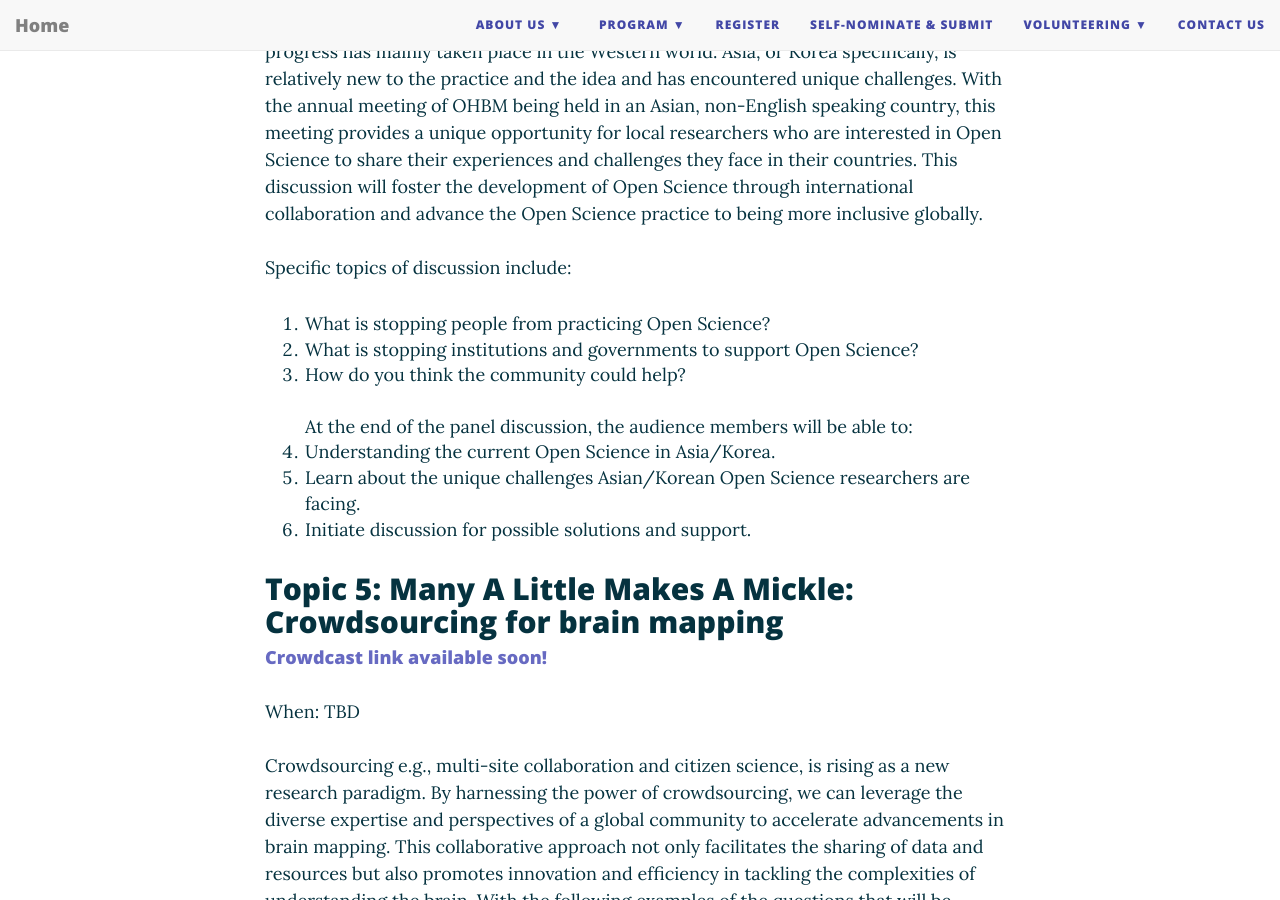
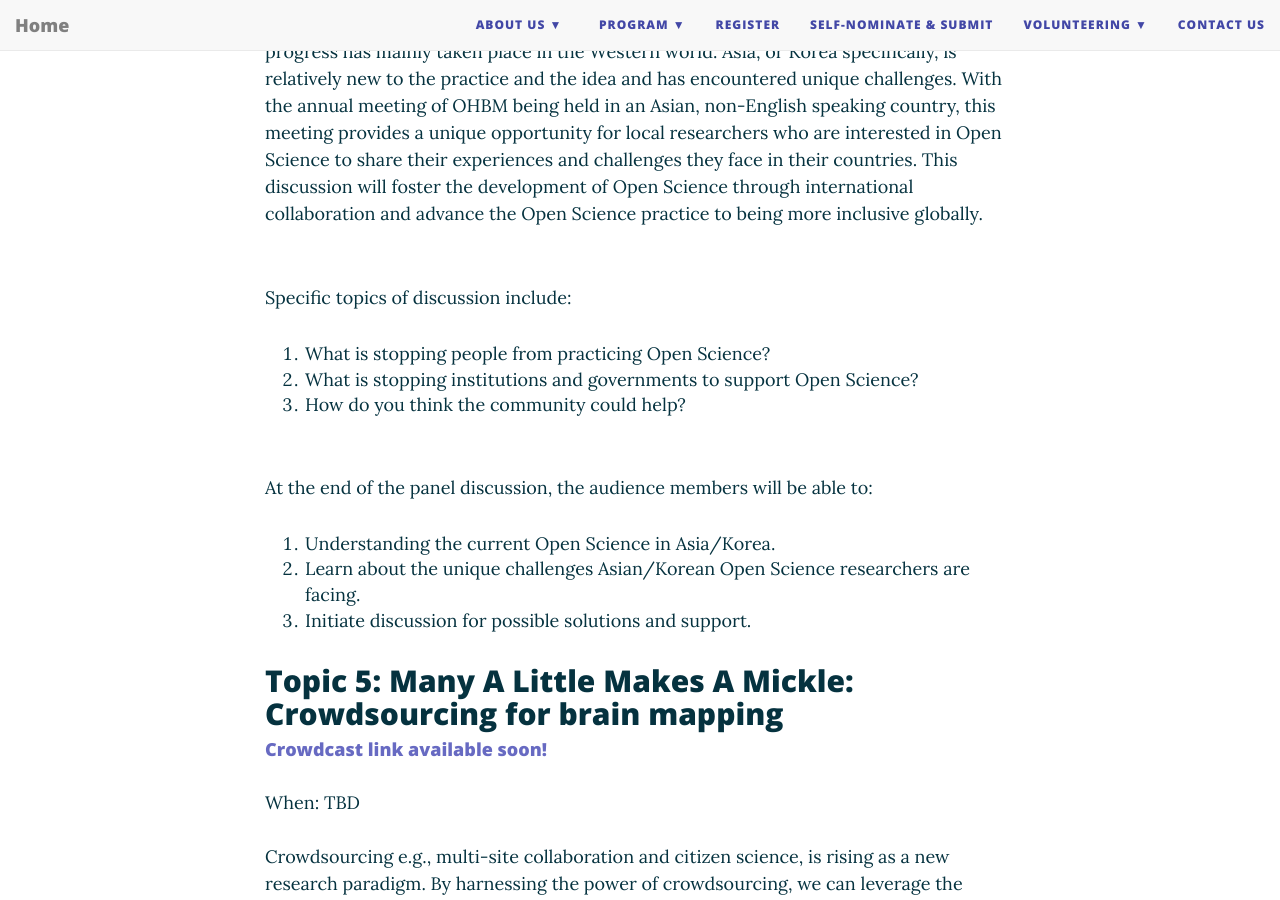
Before and after one commit to ohbm/osr2024, a Jekyll site: the page built from panel.md, in a window 1280 px wide and 900 px high, scrolled down 2978 px. Built offline with Jekyll 4.4.1, drawn with Linux system fonts in a browser that asks for light colours; nearby versions of some CDN libraries.

Commit message:
Update formatting of the panel page

```diff
--- a/panel.md
+++ b/panel.md
@@ -148,16 +148,18 @@
 <br/>
 Although Open Science has been well-recognized by the neuroimaging field as a crucial step towards better scientific practices that facilitate reproducibility and reliability, the progress has mainly taken place in the Western world. Asia, or Korea specifically, is relatively new to the practice and the idea and has encountered unique challenges. With the annual meeting of OHBM being held in an Asian, non-English speaking country, this meeting provides a unique opportunity for local researchers who are interested in Open Science to share their experiences and challenges they face in their countries. This discussion will foster the development of Open Science through international collaboration and advance the Open Science practice to being more inclusive globally.
 <br><br>
+
 Specific topics of discussion include:
 1. What is stopping people from practicing Open Science?
 2. What is stopping institutions and governments to support Open Science?
 3. How do you think the community could help?
 <br><br>
+
 At the end of the panel discussion, the audience members will be able to:
 1. Understanding the current Open Science in Asia/Korea.
 2. Learn about the unique challenges Asian/Korean Open Science researchers are facing.
 3. Initiate discussion for possible solutions and support.
-<br>
+<br/>
 <html>
 <div class="panel-speakers" id="panel4"></div>
 
@@ -172,10 +174,12 @@
 <br/>
 Crowdsourcing e.g., multi-site collaboration and citizen science, is rising as a new research paradigm. By harnessing the power of crowdsourcing, we can leverage the diverse expertise and perspectives of a global community to accelerate advancements in brain mapping. This collaborative approach not only facilitates the sharing of data and resources but also promotes innovation and efficiency in tackling the complexities of understanding the brain. With the following examples of the questions that will be addressed during this panel discussion, experts with diverse backgrounds will share their experiences and thoughts.
 <br><br>
+
 Specific topics of discussion include:
 1. How does crowdsourcing work in brain mapping research?
 2. What are the ethical considerations unique to crowdsourcing projects?
 <br><br>
+
 At the end of the panel discussion, the audience members will be able to:
 1. Get insights into how crowdsourcing and open science work and identify optimal crowdsourcing models for brain mapping research.
 2. Develop a nuanced understanding of ethical considerations unique to crowdsourcing neuroscience projects.
```
